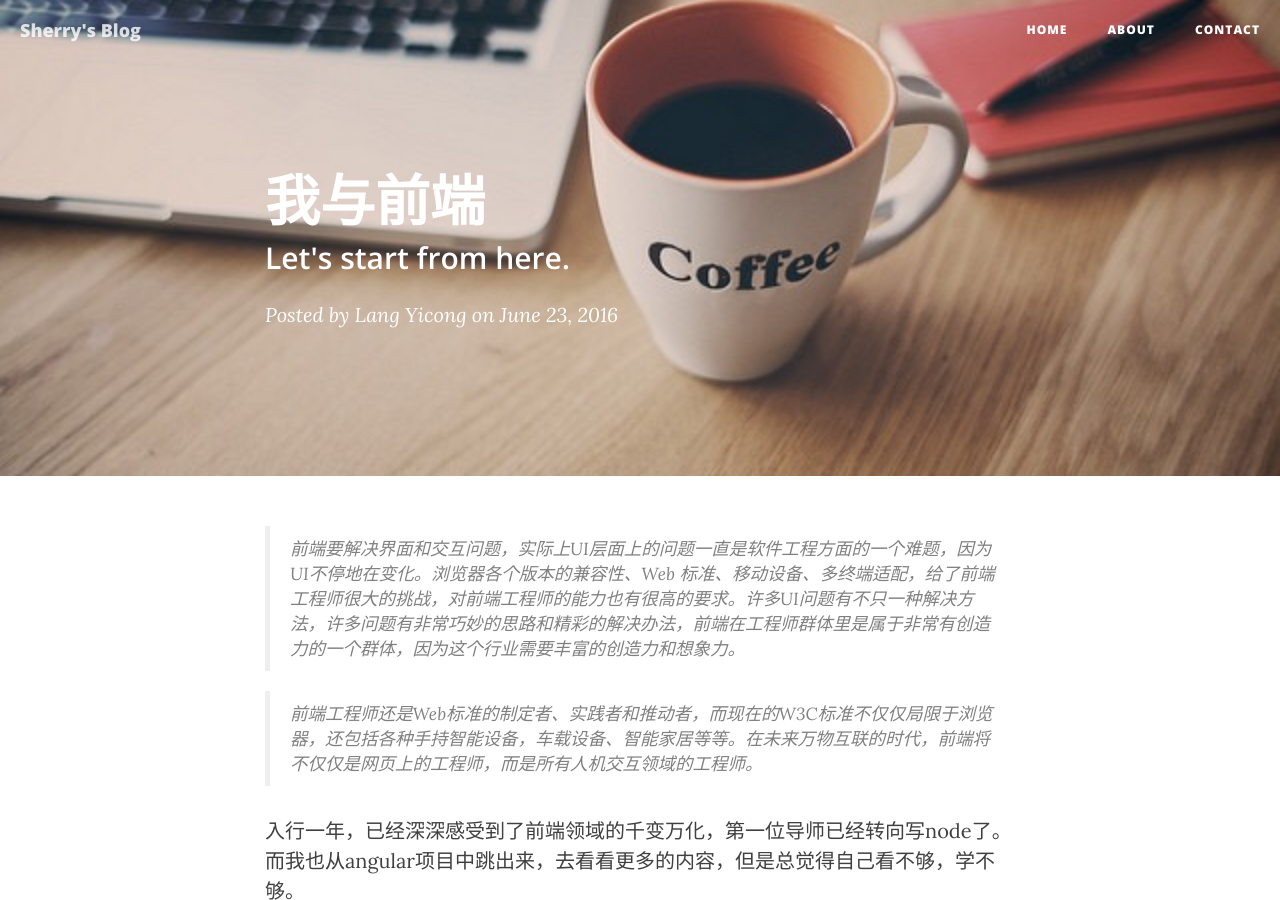
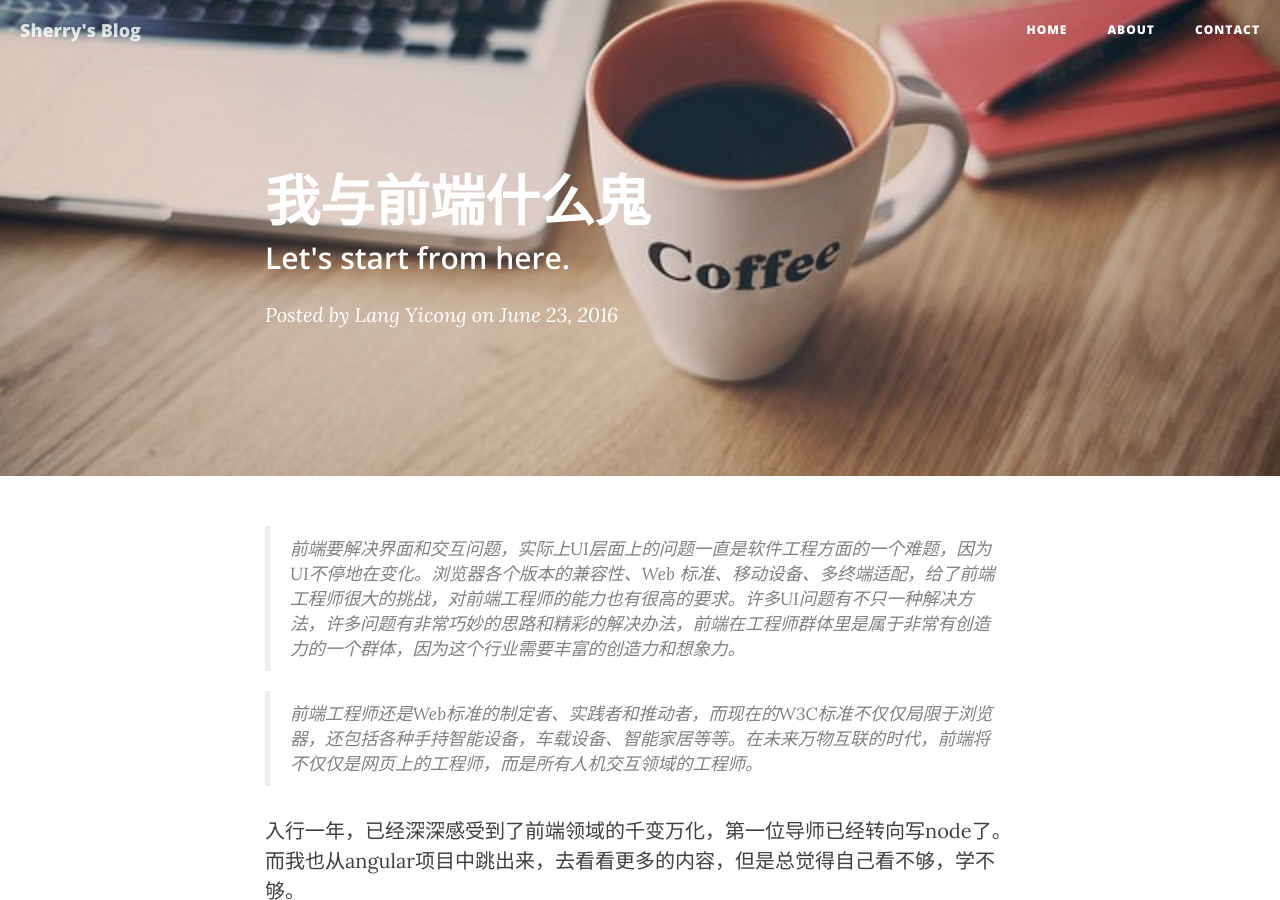
Before and after one commit to SherryLang/SherryLang.github.io, a Jekyll site: the page built from _posts/2016-06-23-我与前端.markdown, in a window 1280 px wide and 900 px high. Built offline with Jekyll 4.4.1, drawn with Linux system fonts in a browser that asks for light colours; nearby versions of some CDN libraries.

Commit message:
Update 2016-06-23-我与前端.markdown

```diff
--- a/_posts/2016-06-23-我与前端.markdown
+++ b/_posts/2016-06-23-我与前端.markdown
@@ -1,6 +1,6 @@
 ---
 layout:     post
-title:      "我与前端"
+title:      "我与前端什么鬼"
 subtitle:   "Let's start from here."
 date:       2016-06-23 12:00:00
 author:     "Lang Yicong"
```
